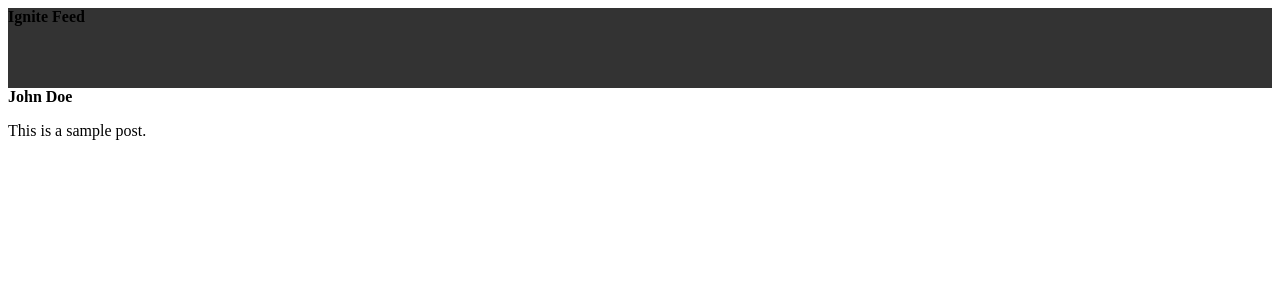
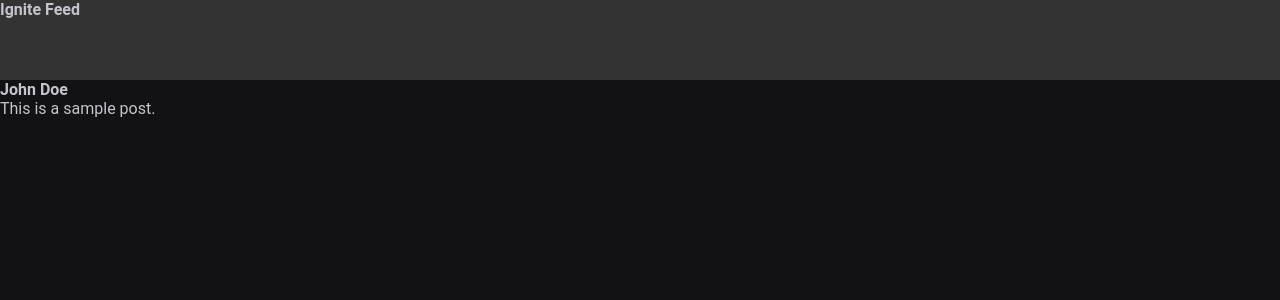
Before and after one commit to pratesMath/reactjs-fundamentals, a React (Vite) app: page / in a window 1280 px wide. Shown: the top 300 px of the page. Built offline with nearby package versions, Linux system fonts and the light colour scheme.

Commit message:
chore: global.css adjusted

```diff
--- a/src/App.jsx
+++ b/src/App.jsx
@@ -1,4 +1,4 @@
-import './styles.css';
+import './global.css';
 
 import { Post } from './Post';
 import { Header } from './components/Header';
--- /dev/null
+++ b/src/global.css
@@ -0,0 +1,33 @@
+:root {
+  --white: #fff;
+  --gray-100: #e1e1e6;
+  --gray-300: #c4c4cc;
+  --gray-400: #8d8d99;
+  --gray-600: #323238;
+  --gray-700: #29292e;
+  --gray-800: #202024;
+  --gray-900: #121214;
+
+  --green-500: #00875f;
+}
+
+* {
+  margin: 0;
+  padding: 0;
+  box-sizing: border-box;
+}
+
+body {
+  background: var(--gray-900);
+  color: var(--gray-300);
+  -webkit-font-smoothing: antialiased;
+}
+
+body,
+input,
+textarea,
+button {
+  font-family: "Roboto", sans-serif;
+  font-weight: 400;
+  font-size: 1rem;
+}
```
Also changed, not shown: src/styles.css (deleted).
